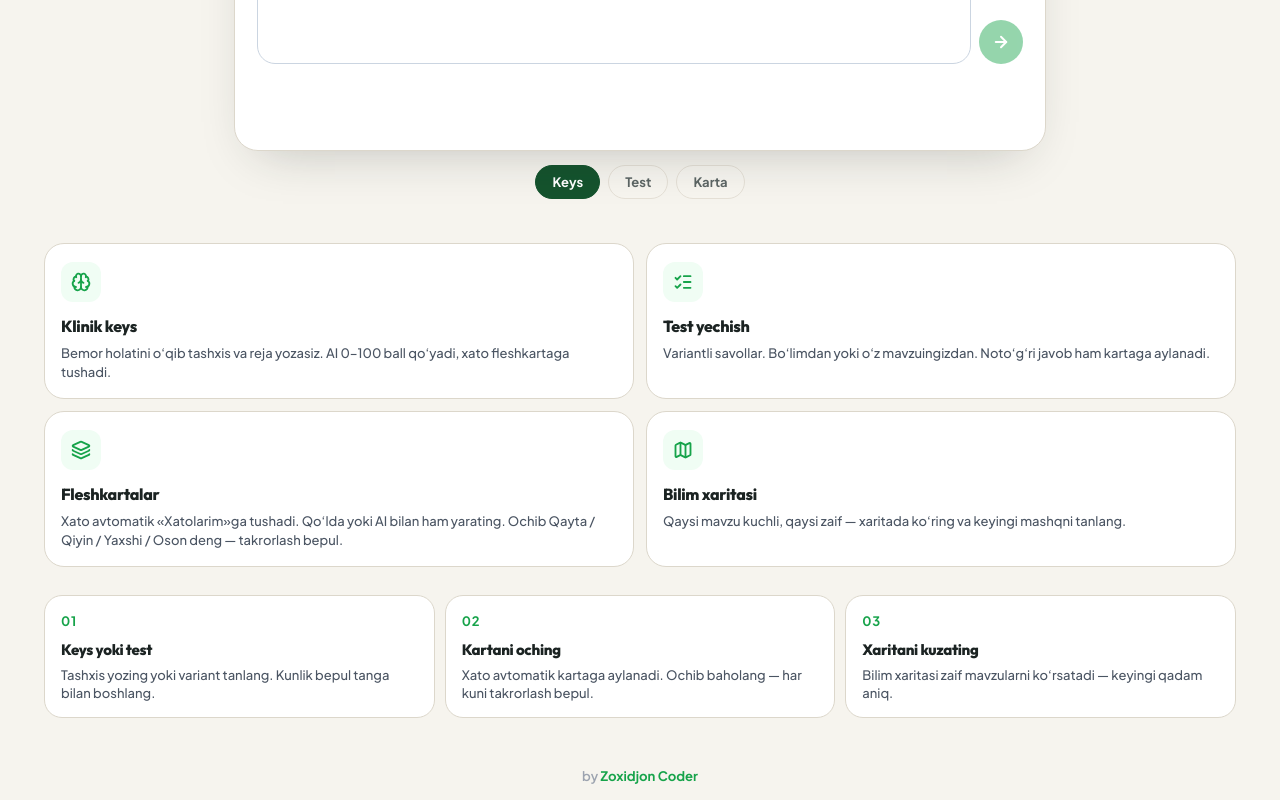
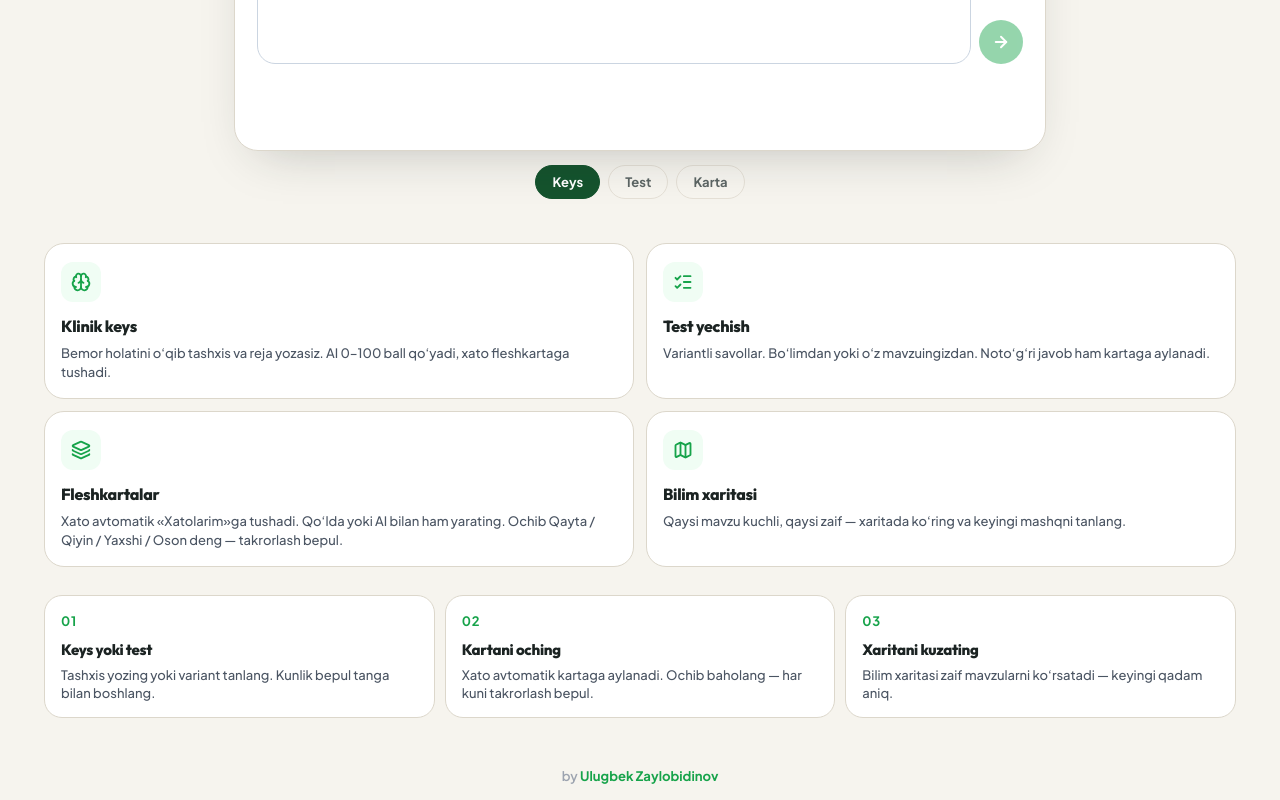
Before and after one commit to john2adam1/tibcase.web, a React (Vite) app: page / in a window 1280 px wide. Shown: the part 695-1495 px from the top of the page. Built offline with nearby package versions, Linux system fonts and the light colour scheme; no server answers.

Commit message:
by changed

```diff
--- a/src/brand.jsx
+++ b/src/brand.jsx
@@ -43,8 +43,8 @@ export function BrandLockup({ className = '', imgClassName = '', nameClassName =
   );
 }
 
-export const SITE_CREDIT_NAME = 'Zoxidjon Coder';
-export const SITE_CREDIT_URL = 'https://t.me/zoxidjon_coder';
+export const SITE_CREDIT_NAME = 'Ulugbek Zaylobidinov';
+export const SITE_CREDIT_URL = 'https://t.me/Ulugbek_Zaylobidinov';
 
 export function SiteCredit({ className = '' }) {
   const onClick = (e) => {
```
